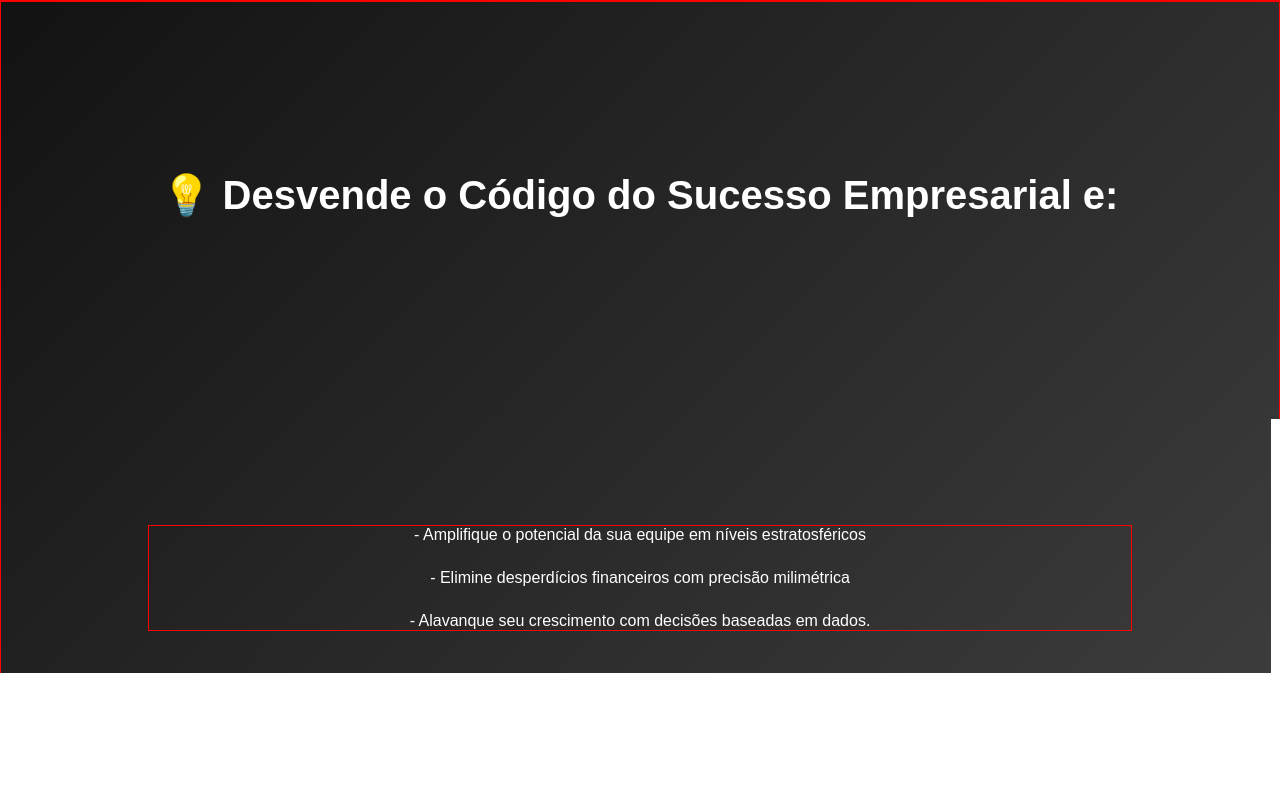
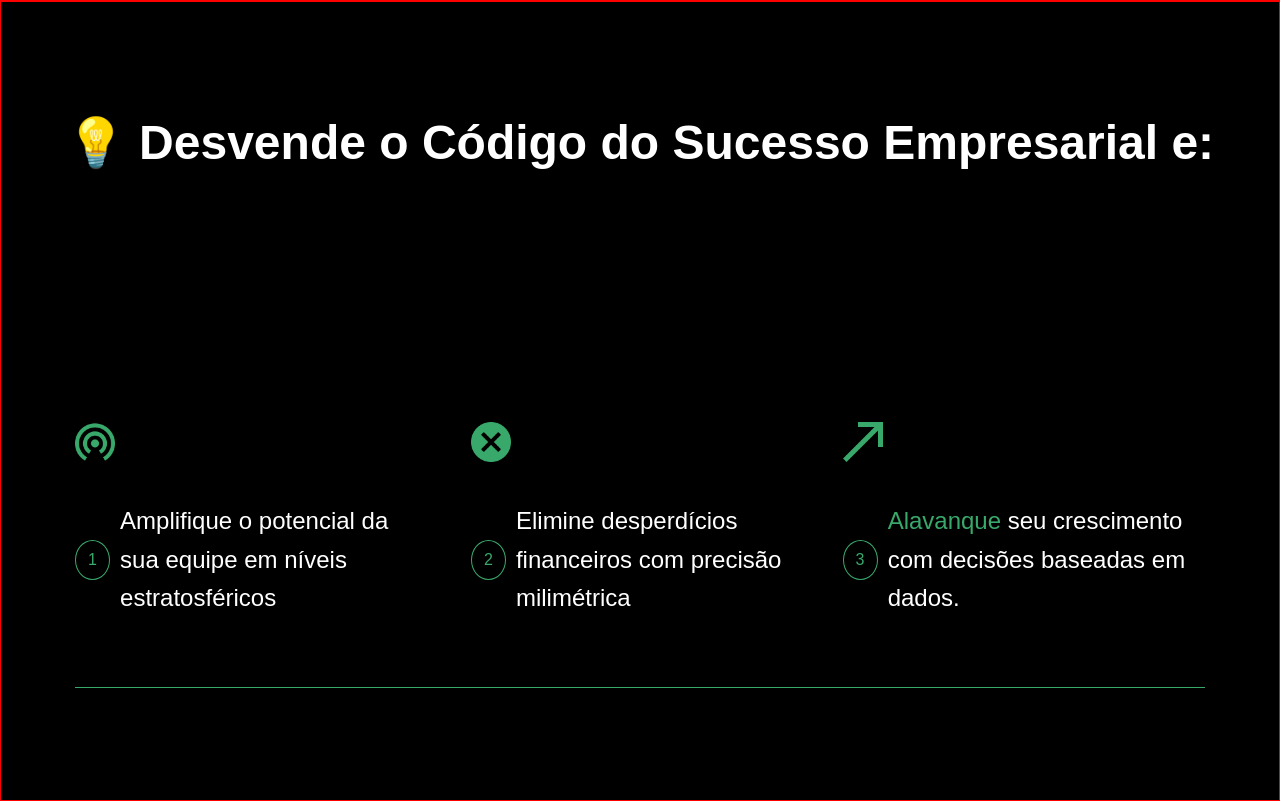
Before and after one commit to NicolasBrum/mosaic.ai, a plain HTML site: page index.html in a window 1280 px wide. Shown: the part 852-1653 px from the top of the page. Drawn offline with Linux system fonts and the light colour scheme.

Commit message:
feat: Creates landing page body style

```diff
--- a/css/styles.css
+++ b/css/styles.css
@@ -12,7 +12,8 @@
 }
 
 body{
-    background: linear-gradient(135deg, #000000, #3f3f3f);
+    /*background: linear-gradient(135deg, #000000, #3f3f3f);*/
+    background-color: #000000;
     font-family: 'Arial', sans-serif;
 }
 
@@ -73,7 +74,7 @@ body{
 .container__description{
     display: flex;
     flex-direction: column;
-    width: 80%;
+    width: 90%;
     border: 1px solid red;
     gap: 25px;
 }
@@ -82,7 +83,7 @@ body{
 }
 .container__title{
     font-weight: bold;
-    font-size: 2.5rem;
+    font-size: 3rem;
     line-height: 1.2;
     margin-bottom: 1rem;
 }
@@ -97,3 +98,50 @@ body{
     place-items: center;
     grid-template-columns: 100%;
 }
+
+.secundary__description{
+    border-bottom: 1px solid var(--verde--navbar);
+    display: flex;
+    padding: 60px 0;
+    gap: 40px;
+    margin: 0 50px;
+}
+
+.secundary__container{
+    display: flex;
+    gap: 10px;
+    height: auto;
+    padding: 10px 0;
+    text-align: start;
+    align-items: center;
+    margin-top: 30px;
+}
+
+.secundary__text{
+    font-size: 1.5em;
+    line-height: 1.6em;
+}
+
+.circle{
+    width: 50px;
+    height: auto;
+    border-radius: 50%;
+    padding: 10px;
+    border: 1px solid var(--verde--navbar);
+    text-align: center;
+    color: var(--verde--navbar);
+}
+
+.teste{
+    display: flex;
+    flex-direction: column;
+}
+
+.teste img{
+    width: 40px;
+    height: 40px;
+}
+
+.destaque{
+    color: var(--verde--navbar);
+}
--- a/index.html
+++ b/index.html
@@ -37,10 +37,28 @@
 
         <section class="container secundary">
             <h2 class="container__title">💡 Desvende o Código do Sucesso Empresarial e: </h2>
-            <div class="container__description">
-                <p>- Amplifique o potencial da sua equipe em níveis estratosféricos</p>
-                <p>- Elimine desperdícios financeiros com precisão milimétrica</p>
-                <p>- Alavanque seu crescimento com decisões baseadas em dados.</p>
+            <div class="secundary__description">
+                <div class="teste">
+                    <img src="images/ondas-de-sinal-wi-fi.png">
+                    <div class="secundary__container">
+                        <div class="circle">1</div>
+                        <p class="secundary__text">Amplifique o potencial da sua equipe em níveis estratosféricos</p>
+                    </div>
+                </div>
+                <div class="teste">
+                    <img src="images/botao-cancelar.png">
+                    <div class="secundary__container">
+                        <div class="circle">2</div>
+                        <p class="secundary__text">Elimine desperdícios financeiros com precisão milimétrica</p>
+                    </div>
+                </div>
+                <div class="teste">
+                    <img src="images/chamada-feita-seta-para-a-direita.png">
+                    <div class="secundary__container">
+                        <div class="circle">3</div>
+                        <p class="secundary__text"><span class="destaque">Alavanque</span> seu crescimento com decisões baseadas em dados.</p>
+                    </div>
+                </div>
             </div>
         </section>
     </main>
```
Also changed, not shown: images/botao-cancelar.png (added), images/chamada-feita-seta-para-a-direita.png (added), images/ondas-de-sinal-wi-fi.png (added).
